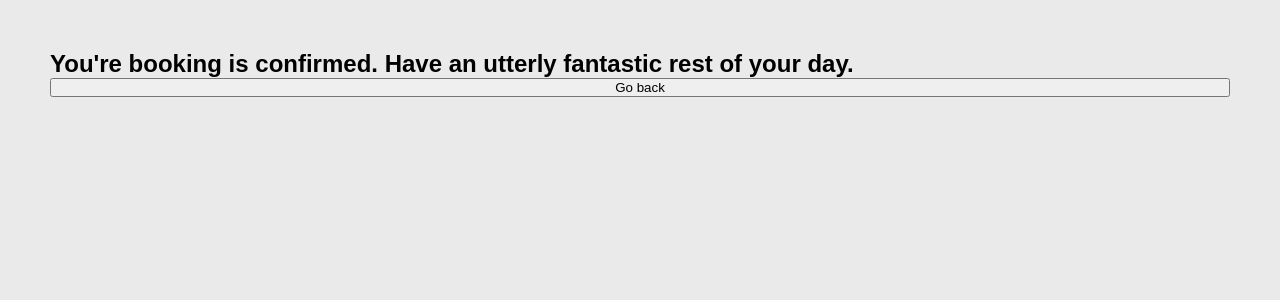
After one commit to anrayliu/databases-project, a Flask app: template templates/done_booking.html in a window 1280 px wide. The commit adds this page. Shown: the top 300 px of the page. Run offline with Flask 3, Linux system fonts and the light colour scheme; the template is opened without the code that fills it, so the values that code supplies are empty; some libraries are stand-ins or nearby versions.

Commit message:
start work on booking

```diff
--- a/app.py
+++ b/app.py
@@ -230,12 +230,14 @@ def show_results_customer():
 
 	return render_template("results_customer.html", results=res)
 
-@app.route("/book", methods=["POST", "GET"])
+@app.route("/book", methods=["POST"])
 def book():
-    if request.method == "POST":
-        return redirect("/home")
-    else:
-        return redirect("/home")
+	room_id = request.args.get("room_id")
+
+	# add query here to make a new booking
+
+	return render_template("done_booking.html")
+
 
 @app.route("/results-employee")
 def show_results_employee():
--- a/init_db.py
+++ b/init_db.py
@@ -284,6 +284,7 @@ cur.execute("drop table if exists booking cascade;")
 cur.execute('''create table booking (
                     customer_id int,
                     booking_id int,
+                    room_id int,
                     constraint pk_booking primary key (customer_id, booking_id),
                     foreign key (customer_id) references customer (id)
                 );
@@ -304,6 +305,7 @@ cur.execute('''create table renting (
                     customer_id int,
                     ssn int,
                     renting_id int,
+                    room_id int,
                     constraint pk_renting primary key (customer_id, renting_id),
                     foreign key (customer_id) references customer (id),
                     foreign key (ssn) references employee (ssn)
--- /dev/null
+++ b/templates/done_booking.html
@@ -0,0 +1,20 @@
+{% extends 'base.html' %}
+
+
+{% block head %}
+	<title>Booking confirmed</title>
+{% endblock %}
+
+
+{% block body %}
+<div class="content">
+
+	<h2>You're booking is confirmed. Have an utterly fantastic rest of your day.</h2>
+
+	<form action="/home" method="GET">
+		<button type="submit">Go back</button>
+	</form>
+
+
+</div>
+{% endblock %}
--- a/templates/results_customer.html
+++ b/templates/results_customer.html
@@ -41,7 +41,7 @@
 			<td>{{res[10]}}</td>
 			<td>
 				<form action="/book" method="POST">
-					<input type="hidden" name="room_id" value="{{res[0]}}">
+					<input type="hidden" name="room_id" value="{{res[2]}}">
 					<button type="submit">Book</button>
 				</form>
 			</td>
```
